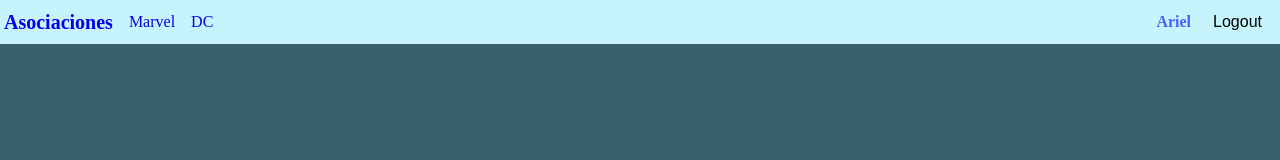
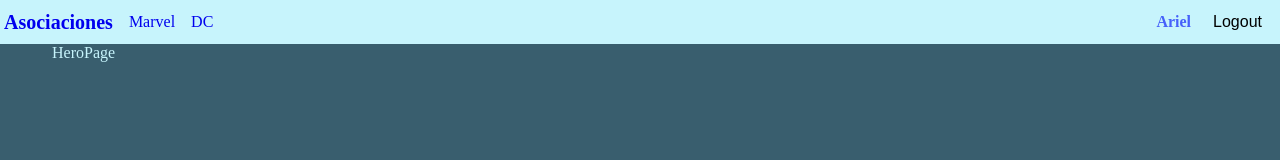
Before and after one commit to Ariel2911/heroes-spa, a React (Vite) app: page /hero/marvel-captain in a window 1280 px wide. Shown: the top 160 px of the page. Built offline with nearby package versions, Linux system fonts and the light colour scheme.

Commit message:
Agrega useParams()

```diff
--- a/src/heroes/pages/HeroPage.jsx
+++ b/src/heroes/pages/HeroPage.jsx
@@ -1,3 +1,9 @@
+import { useParams } from "react-router-dom";
+
 export const HeroPage = () => {
+
+  const { id } = useParams();
+  console.log(id);
+
   return <div>HeroPage</div>;
 };
--- a/src/heroes/routes/HeroesRoutes.jsx
+++ b/src/heroes/routes/HeroesRoutes.jsx
@@ -12,7 +12,7 @@
           <Route path="dc" element={<DcPage />} />
 
           <Route path="search" element={<SearchPage />} />
-          <Route path="hero" element={<HeroPage />} />
+          <Route path="hero/:id" element={<HeroPage />} />
 
           <Route path="/" element={<Navigate to="/marvel" />} />
         </Routes>
```
